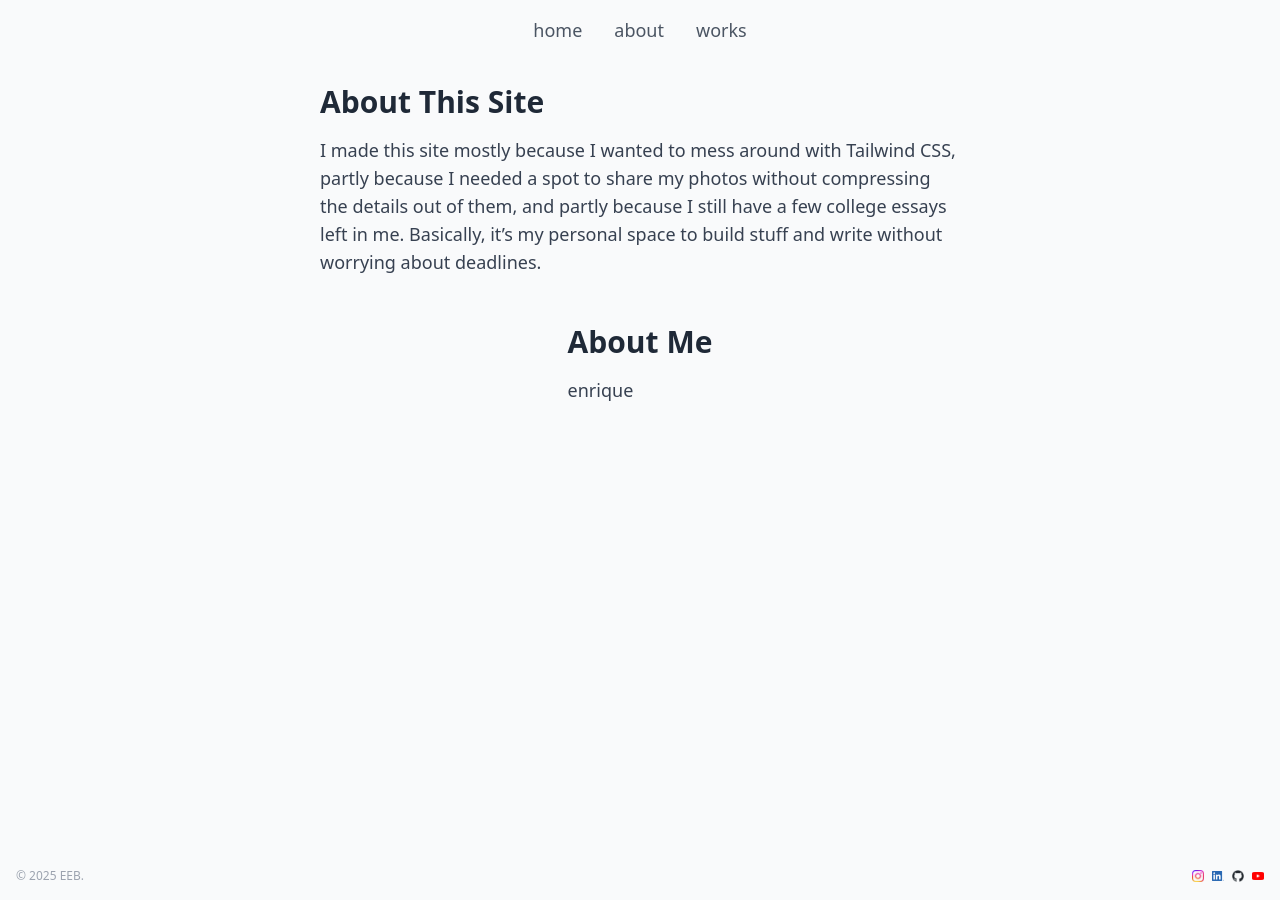
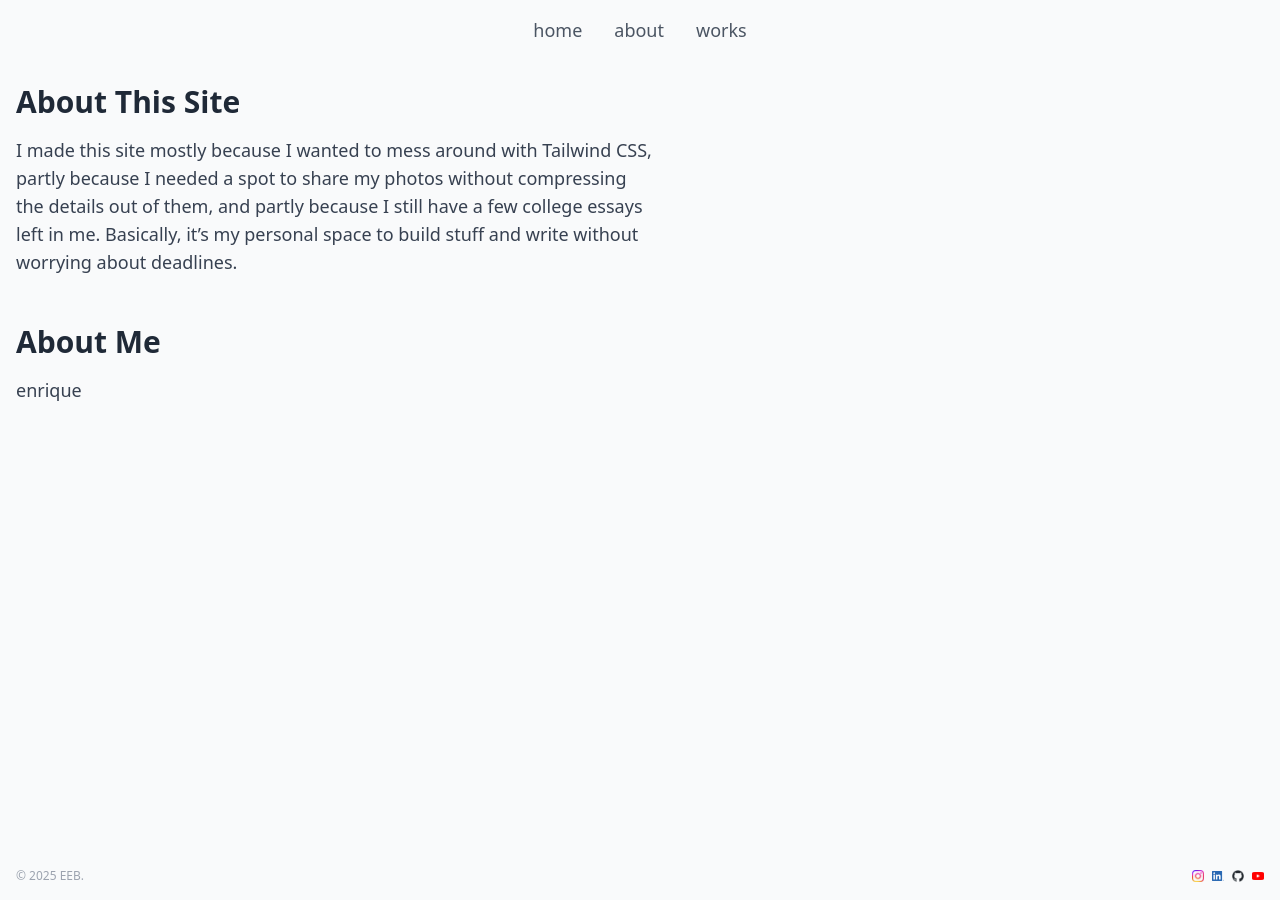
Before and after one commit to enriquebarragan/enriquebarragan.github.io, a Jekyll site: the page built from pages/about/index.md, in a window 1280 px wide. Built offline with Jekyll 4.4.1, drawn with Linux system fonts in a browser that asks for light colours; nearby versions of some CDN libraries.

Commit message:
Update index.md

```diff
--- a/pages/about/index.md
+++ b/pages/about/index.md
@@ -6,14 +6,14 @@
 
 <div class="flex flex-col gap-4">
 
-  <div class="max-w-2xl mx-auto px-4 py-8">
+  <div class="max-w-2xl px-4 py-8">
   <h1 class="text-3xl font-bold mb-4 text-gray-800">About This Site</h1>
   <p class="text-base sm:text-lg text-gray-700 leading-relaxed">
     I made this site mostly because I wanted to mess around with Tailwind CSS, partly because I needed a spot to share my photos without compressing the details out of them, and partly because I still have a few college essays left in me. Basically, it’s my personal space to build stuff and write without worrying about deadlines.
   </p>
   </div>
 
-  <div class="max-w-2xl mx-auto px-4">
+  <div class="max-w-2xl px-4">
   <h1 class="text-3xl font-bold mb-4 text-gray-800">About Me</h1>
   <p class="text-base sm:text-lg text-gray-700 leading-relaxed">
     enrique
```
